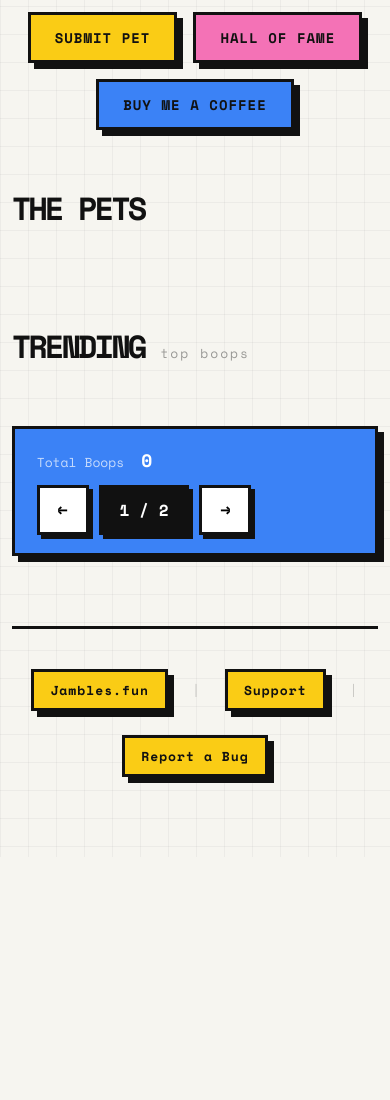
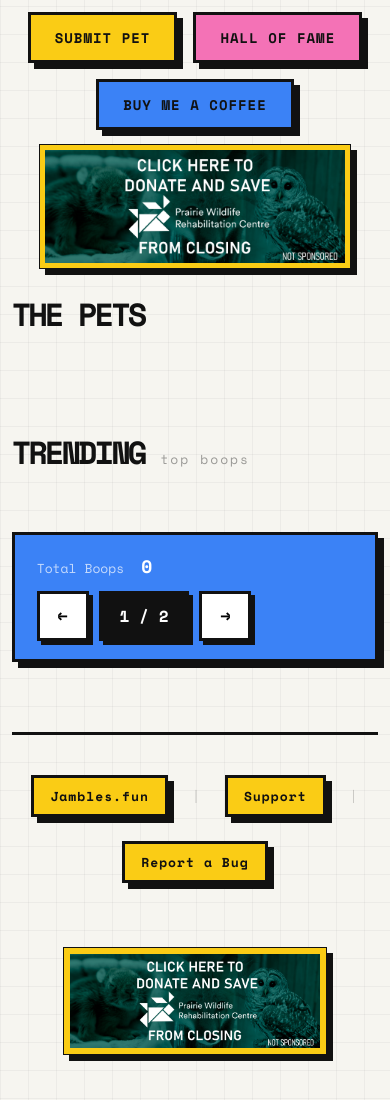
Before and after one commit to Troupple/Pet-Boops, a plain HTML site: page index.html in a window 390 px wide. Shown: the part 246-1346 px from the top of the page. Before the commit the page ends 1103 px from the top, so only its background shows below. Drawn offline with nearby package versions, Linux system fonts and the light colour scheme; no server answers.

Commit message:
Add files via upload

```diff
--- a/index.html
+++ b/index.html
@@ -136,6 +136,9 @@ h1 {
   .pet-banner img {
     width: 10px !important;
     height: 10px !important;
+  }
+  .title-controls {
+    margin-bottom: 160px;
   }
 }
 @media (min-width: 501px) { .pet-card { margin-left: 0; max-width: 270px; } }
@@ -738,6 +741,106 @@ h1 {
 .footer-separator {
   opacity: 0.2;
 }
+
+.side-donate-banner {
+  position: absolute;
+  top: 40px;
+  display: flex;
+  align-items: center;
+  justify-content: center;
+  z-index: 100;
+  transition: transform 0.08s ease, box-shadow 0.08s ease;
+  text-decoration: none;
+  border: 1.5px solid var(--line);
+  background: var(--yellow);
+  box-shadow: var(--shadow);
+  padding: 5px;
+}
+
+.left-donate {
+  left: 40px;
+}
+
+.right-donate {
+  right: 40px;
+}
+
+.side-donate-banner:hover {
+  transform: scale(1.05);
+  box-shadow: var(--shadow-lg);
+}
+
+.side-donate-banner:active {
+  transform: scale(0.98);
+  box-shadow: 2px 2px 0 var(--line);
+}
+
+.side-donate-icon {
+  height: auto;
+  width: 380px;
+  max-width: 90vw;
+  display: block;
+  cursor: pointer;
+}
+
+@media (max-width: 1200px) {
+  .side-donate-icon {
+    width: 270px;
+  }
+}
+
+@media (max-width: 768px) {
+  .side-donate-icon {
+    width: 210px;
+  }
+}
+
+@media (max-width: 500px) {
+  .left-donate {
+    left: 50%;
+    transform: translateX(-50%);
+    bottom: auto;
+    top: 390px;
+  }
+
+  .right-donate {
+    display: none;
+  }
+
+  .side-donate-icon {
+    width: 300px;
+  }
+}
+
+.footer-donate-link {
+  display: inline-flex;
+  align-items: center;
+  justify-content: center;
+  text-decoration: none;
+  transition: transform 0.08s ease, box-shadow 0.08s ease;
+  border: 1.5px solid var(--line);
+  background: var(--yellow);
+  box-shadow: var(--shadow);
+  padding: 6px;
+}
+
+.footer-donate-link:hover {
+  transform: translate(-2px, -2px);
+  box-shadow: var(--shadow-lg);
+}
+
+.footer-donate-link:active {
+  transform: translate(2px, 2px);
+  box-shadow: 2px 2px 0 var(--line);
+}
+
+.footer-donate-icon {
+  height: auto;
+  max-width: 250px;
+  max-height: 250px;
+  display: block;
+  cursor: pointer;
+}
 </style>
 <script src="https://www.gstatic.com/firebasejs/9.23.0/firebase-app-compat.js"></script>
 <script src="https://www.gstatic.com/firebasejs/9.23.0/firebase-database-compat.js"></script>
@@ -776,11 +879,19 @@ h1 {
 
 <div id="reason-badge">AUTO-CLICKER DETECTED</div>
 
+<a href="https://linktr.ee/jamblesfun" target="_blank" class="side-donate-banner left-donate">
+  <img src="Donate.png" alt="Donate" class="side-donate-icon">
+</a>
+
+<a href="https://linktr.ee/jamblesfun" target="_blank" class="side-donate-banner right-donate">
+  <img src="Donate.png" alt="Donate" class="side-donate-icon">
+</a>
+
 <div class="wrapper">
 
   <img src="SVG/PetBoops.svg" alt="Pet Boops" style="height: auto; max-width: 400px; display: block; margin: 12 auto 40px; justify-self: center; padding-bottom: 2px;">
-      <div class="subtitle">Click on a pet's nose to raise their Boop count. <br>
-        Whoever has the highest Boops at the end of the month <br> gets a place in the Hall of Fame.</div>
+  <div class="subtitle">Click on a pet's nose to raise their Boop count. <br>
+    Whoever has the highest Boops at the end of the month <br> gets a place in the Hall of Fame.</div>
   <div class="title-controls">
     <a class="top-button" href="submit.html">Submit Pet</a>
     <a class="top-button alt" href="hall-of-fame.html">Hall of Fame</a>
@@ -820,6 +931,12 @@ h1 {
     <a href="mailto:Hi@jambles.fun" class="footer-link">Support</a>
     <span class="footer-separator">|</span>
     <a href="mailto:Bugs@jambles.fun" class="footer-link">Report a Bug</a>
+  </div>
+
+  <div class="page-footer" style="border-top: none; margin-top: 24px;">
+    <a href="https://linktr.ee/jamblesfun" target="_blank" class="footer-donate-link">
+      <img src="Donate.png" alt="Donate" class="footer-donate-icon">
+    </a>
   </div>
 
 </div>
```
Also changed, not shown: Donate.png (added).
